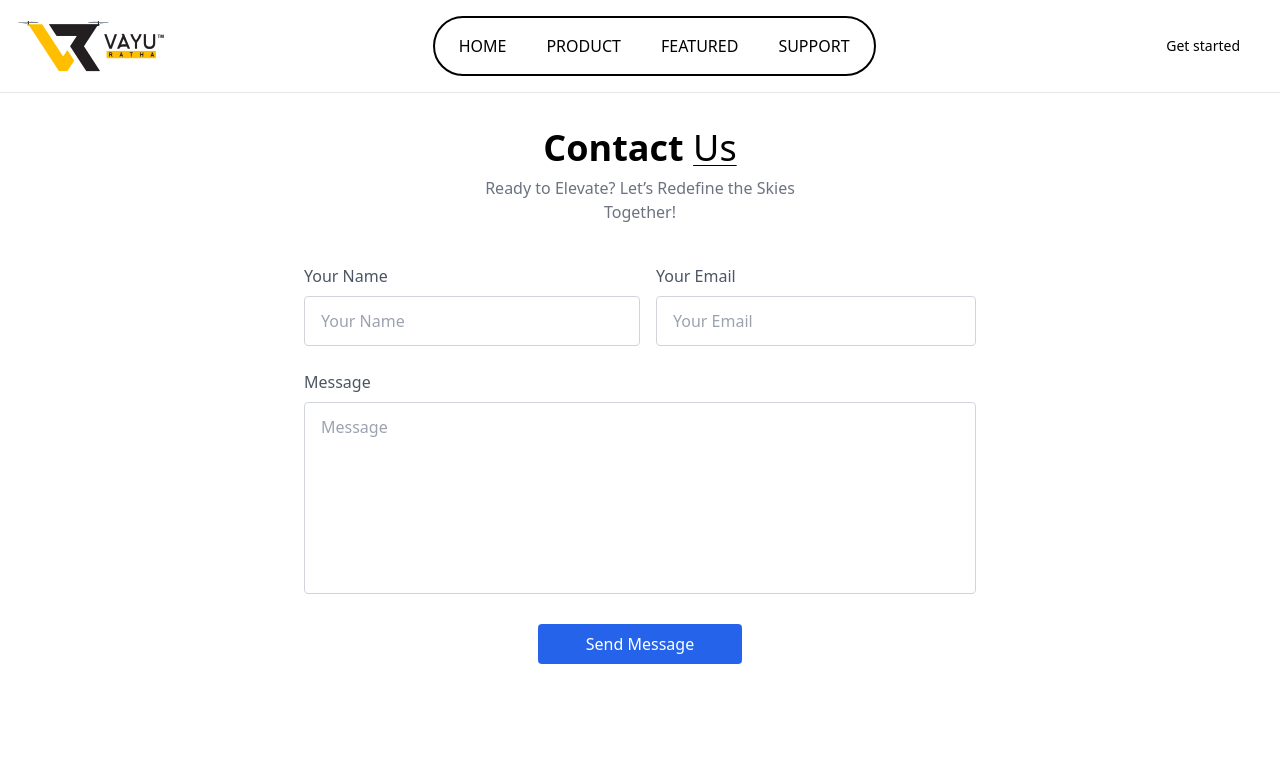
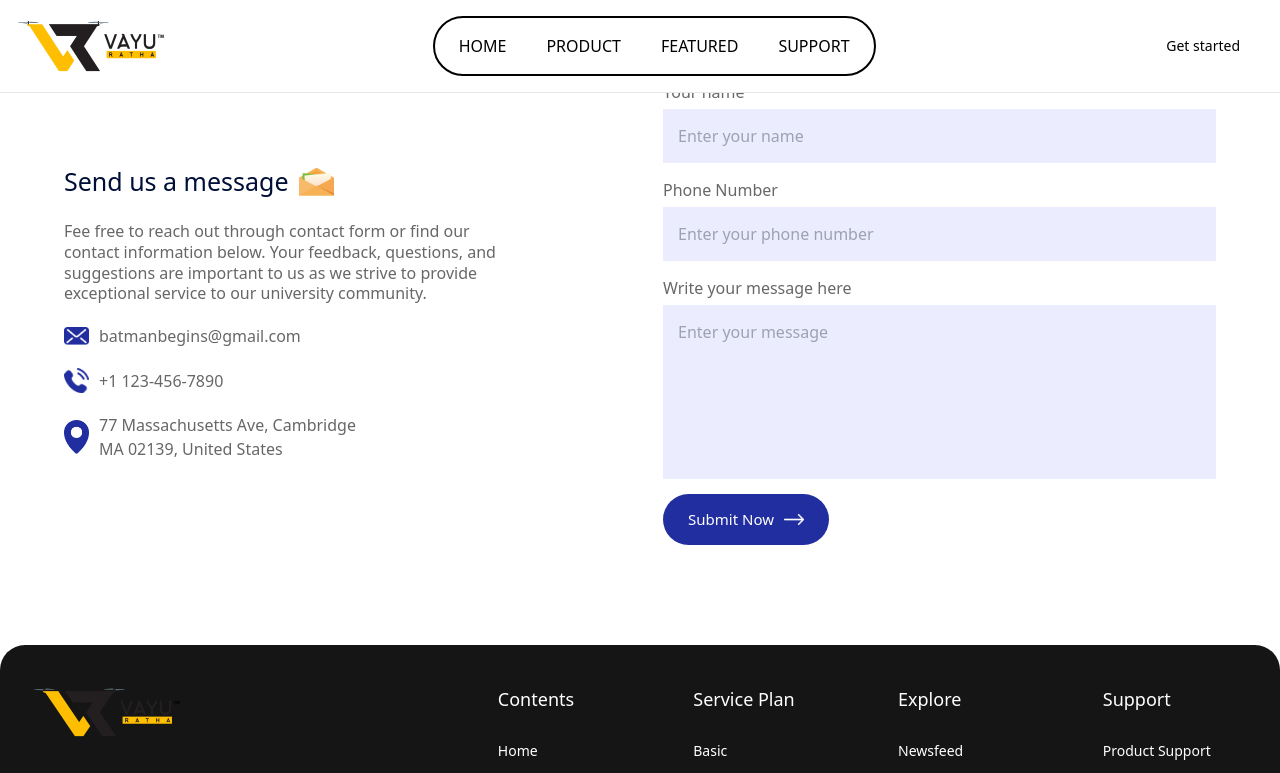
Before and after one commit to fudailzafar/Vayuratha, a React (Vite) app: page /support in a window 1280 px wide. Shown: the top 773 px of the page. Built offline with nearby package versions, Linux system fonts and the light colour scheme.

Commit message:
Update Contact.jsx
Updated the form layout and structure of the contact page.

```diff
--- a/src/components/contact/Contact.jsx
+++ b/src/components/contact/Contact.jsx
@@ -1,5 +1,10 @@
 import React from "react";
-import { toast } from "react-toastify";
+import "./Contact.css";
+import msg_icon from "../../assets/msg-icon.png";
+import mail_icon from "../../assets/mail-icon.png";
+import phone_icon from "../../assets/phone-icon.png";
+import location_icon from "../../assets/location-icon.png";
+import white_arrow from "../../assets/white-arrow.png";
 
 const Contact = () => {
   const [result, setResult] = React.useState("");
@@ -19,70 +24,71 @@ const Contact = () => {
     const data = await response.json();
 
     if (data.success) {
-      setResult("");
-      toast.success("Form Submitted Sucessfully");
+      setResult("Form Submitted Successfully");
       event.target.reset();
     } else {
       console.log("Error", data);
-      toast.error(data.message);
-      setResult("");
+      setResult(data.message);
     }
   };
+
   return (
-    <div
-      className="text-center p-6 py-20 lg:px-32 w-full overflow-hidden"
-      id="Contact"
-    >
-      <h1 className="text-2xl sm:text-4xl font-bold mb-2 text-center mt-12">
-        Contact{" "}
-        <span className="underline underline-offset-4 decoration-1 under font-light">
-          Us
-        </span>
-      </h1>
-      <p className="text-center text-gray-500 mb-2 max-w-80 mx-auto">
-        Ready to Elevate? Let’s Redefine the Skies Together!
+    <div className="contact">
+      <div className="contact-col">
+        <h3>
+          Send us a message <img src={msg_icon} alt="" />
+        </h3>
+        <p>
+          Fee free to reach out through contact form or find our contact
+          information below. Your feedback, questions, and suggestions are
+          important to us as we strive to provide exceptional service to our
+          university community.
         </p>
-
-      <form
-        onSubmit={onSubmit}
-        className="max-w-2xl mx-auto text-gray-600 pt-8"
-      >
-        <div className="flex flex-wrap">
-          <div className="w-full md:w-1/2 text-left">
-            Your Name
+        <ul>
+          <li>
+            <img src={mail_icon} alt="" />
+            batmanbegins@gmail.com
+          </li>
+          <li>
+            <img src={phone_icon} alt="" />
+            +1 123-456-7890
+          </li>
+          <li>
+            <img src={location_icon} alt="" />
+            77 Massachusetts Ave, Cambridge
+            <br /> MA 02139, United States
+          </li>
+        </ul>
+      </div>
+      <div className="contact-col">
+        <form onSubmit={onSubmit}>
+          <label>Your name</label>
           <input
-              className="w-full border border-gray-300 rounded py-3 px-4 mt-2"
             type="text"
-              name="Name"
-              placeholder="Your Name"
+            name="name"
+            placeholder="Enter your name"
             required
           />
-          </div>
-          <div className="w-full md:w-1/2 text-left md:pl-4">
-            Your Email
+          <label>Phone Number</label>
           <input
-              className="w-full border border-gray-300 rounded py-3 px-4 mt-2"
-              type="email"
-              name="Email"
-              placeholder="Your Email"
+            type="tel"
+            name="phone"
+            placeholder="Enter your phone number"
             required
           />
-          </div>
-        </div>
-        <div className="my-6 text-left">
-          Message
+          <label>Write your message here</label>
           <textarea
-            className="w-full border border-gray-300 rounded py-3 px-4 mt-2 h-48 resize-none"
-            name="Message"
-            placeholder="Message"
-            require
-            d
+            name="message"
+            rows={6}
+            placeholder="Enter your message"
+            required
           ></textarea>
-        </div>
-        <button className="bg-blue-600 text-white py-2 px-12 mb-10 rounded">
-          {result ? result : "Send Message"}
+          <button type="submit" className="btn dark-btn">
+            Submit Now <img src={white_arrow} alt="" />
           </button>
         </form>
+        <span>{result}</span>
+      </div>
     </div>
   );
 };
```
Lines whose indentation alone changed are shown as unchanged.
